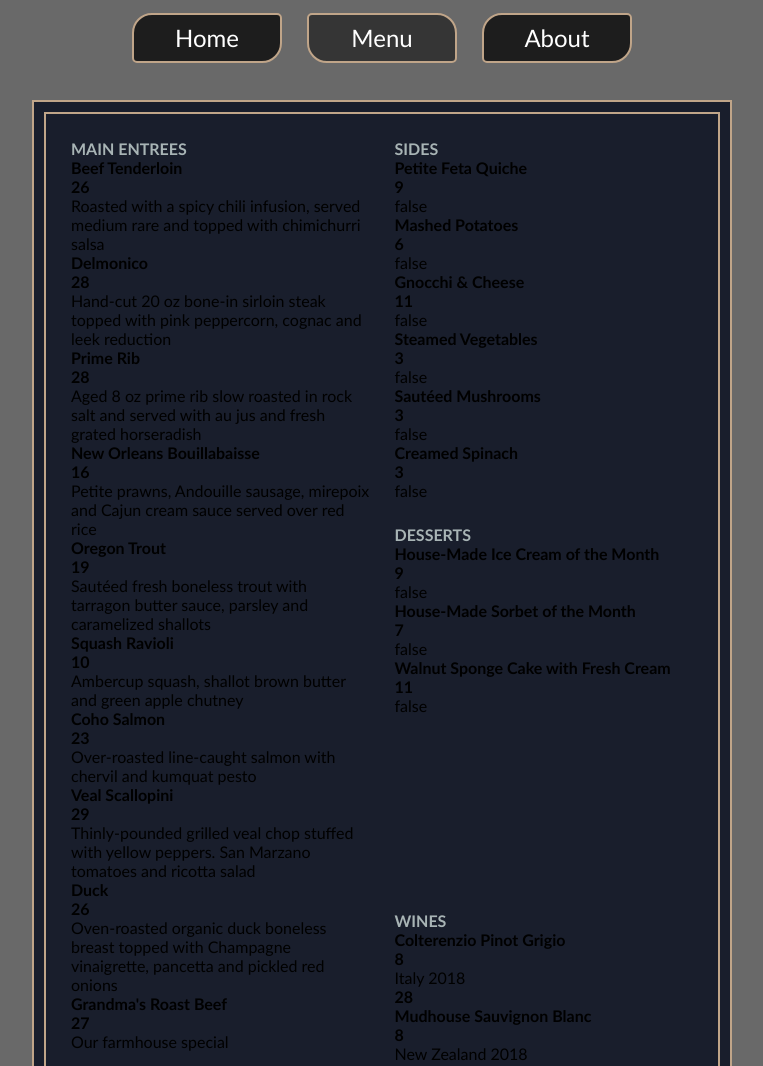
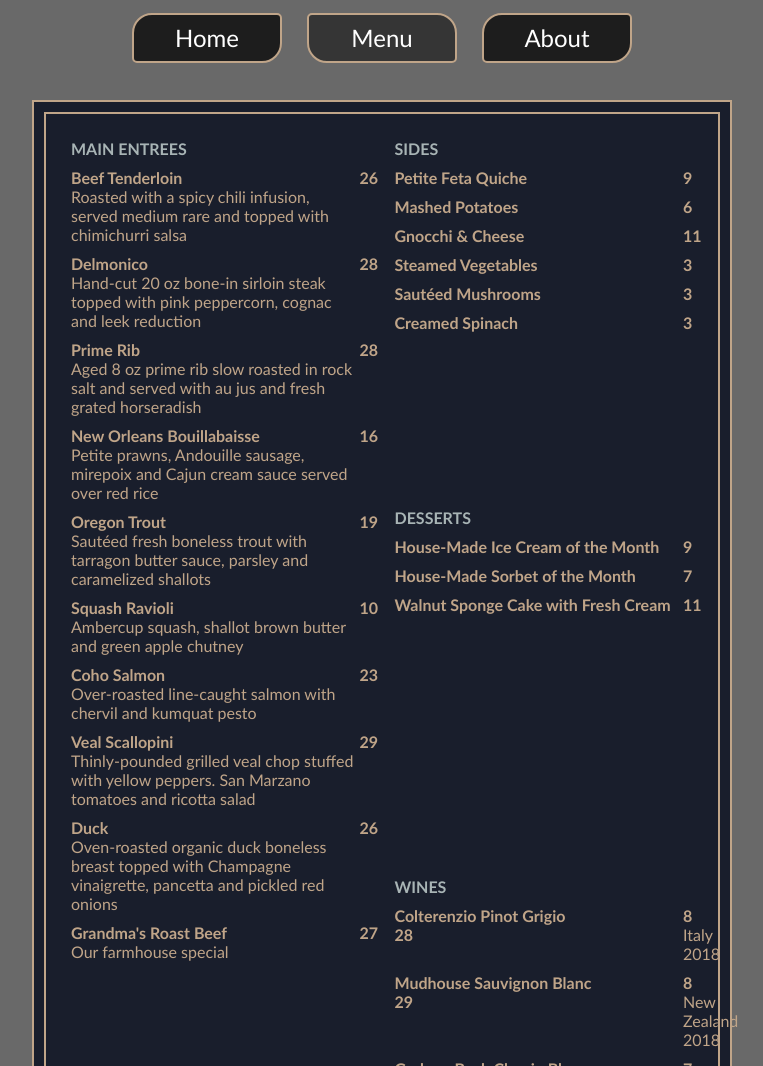
Before and after one commit to xswitch/odin_js_restaurant, a website built with webpack: page src/index.html in a window 1280 px wide. Shown: the top 1066 px of the page, without its empty margins (258-1021 px from the left). Built offline with nearby package versions, Linux system fonts and the light colour scheme; files whose address does not match are found by name.

Commit message:
Added the option to give each item in a section a different class for better css targeting

```diff
--- a/src/pages/menu.js
+++ b/src/pages/menu.js
@@ -105,10 +105,10 @@ function createMenu() {
         ],
     }
 
-    function createMenuItem(item, parent) {
+    function createMenuItem(item, parent, extraClass = false) {
 
         const menuItemContainer = new El('div', {
-            classes: 'menuItem',
+            classes: `menuItem${(extraClass != false) ? (' ' + extraClass) : ''}`,
             parent,
         }).element
 
@@ -123,11 +123,6 @@ function createMenu() {
                 parent: menuItemContainer,
                 text: item.price,
             }),
-            description: new El('p', {
-                classes: 'menuItemDescription',
-                parent: menuItemContainer,
-                text: item.description,
-            }),
         }
         if (item.bottlePrice != false) {
             menuItem.bottlePrice = new El('h4', {
@@ -136,12 +131,20 @@ function createMenu() {
                 text: item.bottlePrice,
             })
         }
+
+        if (item.description != false) {
+            menuItem.description = new El('p', {
+                classes: 'menuItemDescription',
+                parent: menuItemContainer,
+                text: item.description,
+            })
+        }
     }
 
     function createAllItems(menuObj) {
         for (const section in menuObj) {
             menuObj[section].forEach(item => {
-                createMenuItem(item, containers[section + 'Section'].element)
+                createMenuItem(item, containers[section + 'Section'].element, section)
             })
         }
     }
--- a/src/style.css
+++ b/src/style.css
@@ -153,6 +153,18 @@ nav>button.active {
     grid-row: span 3;
 }
 
+.menuSection {
+    display: flex;
+    flex-direction: column;
+    gap: 10px;
+}
+
+.menuItem {
+    display: grid;
+    grid-template-columns: 1fr 10px;
+    color: rgb(192, 165, 137);
+}
+
 /* END */
 
 /* ABOUT PAGE */
```
